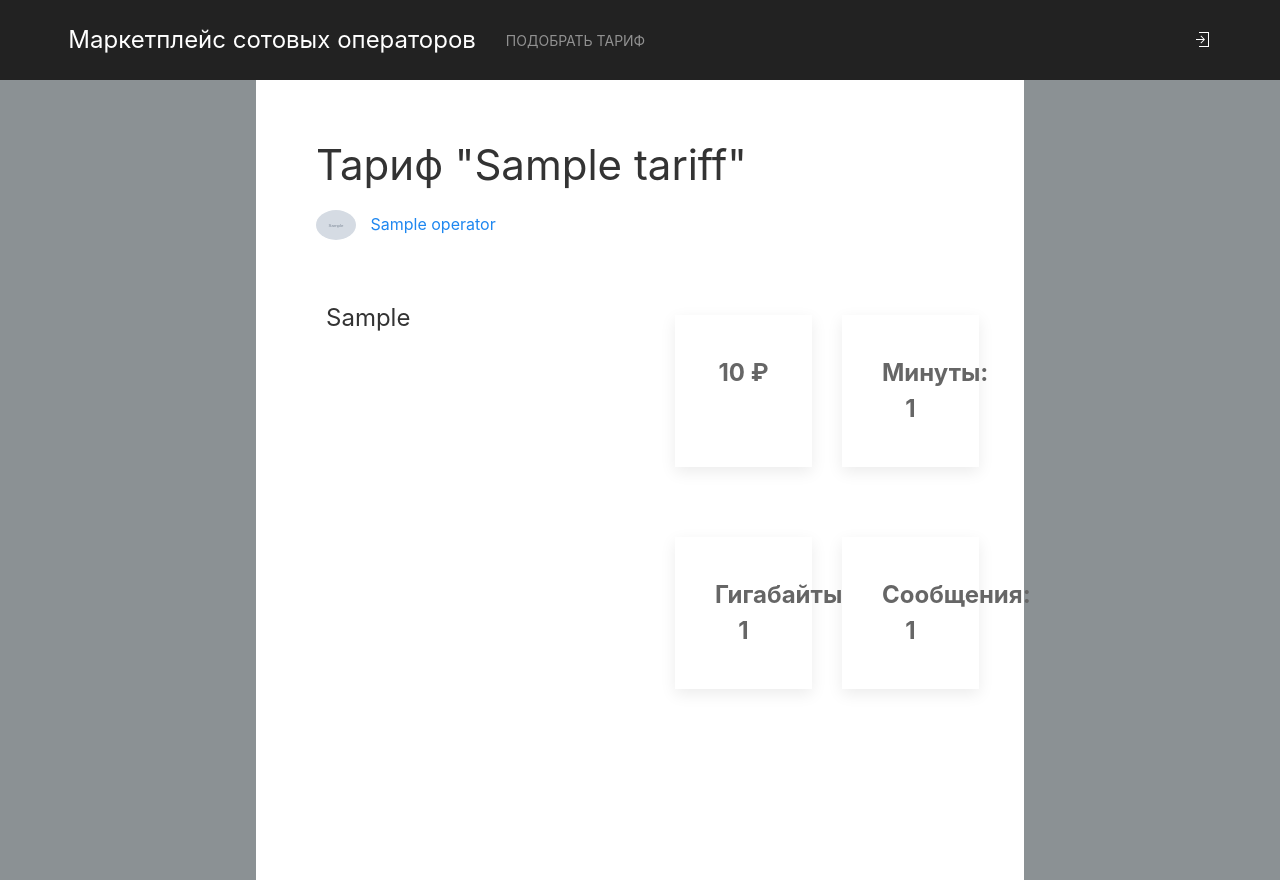
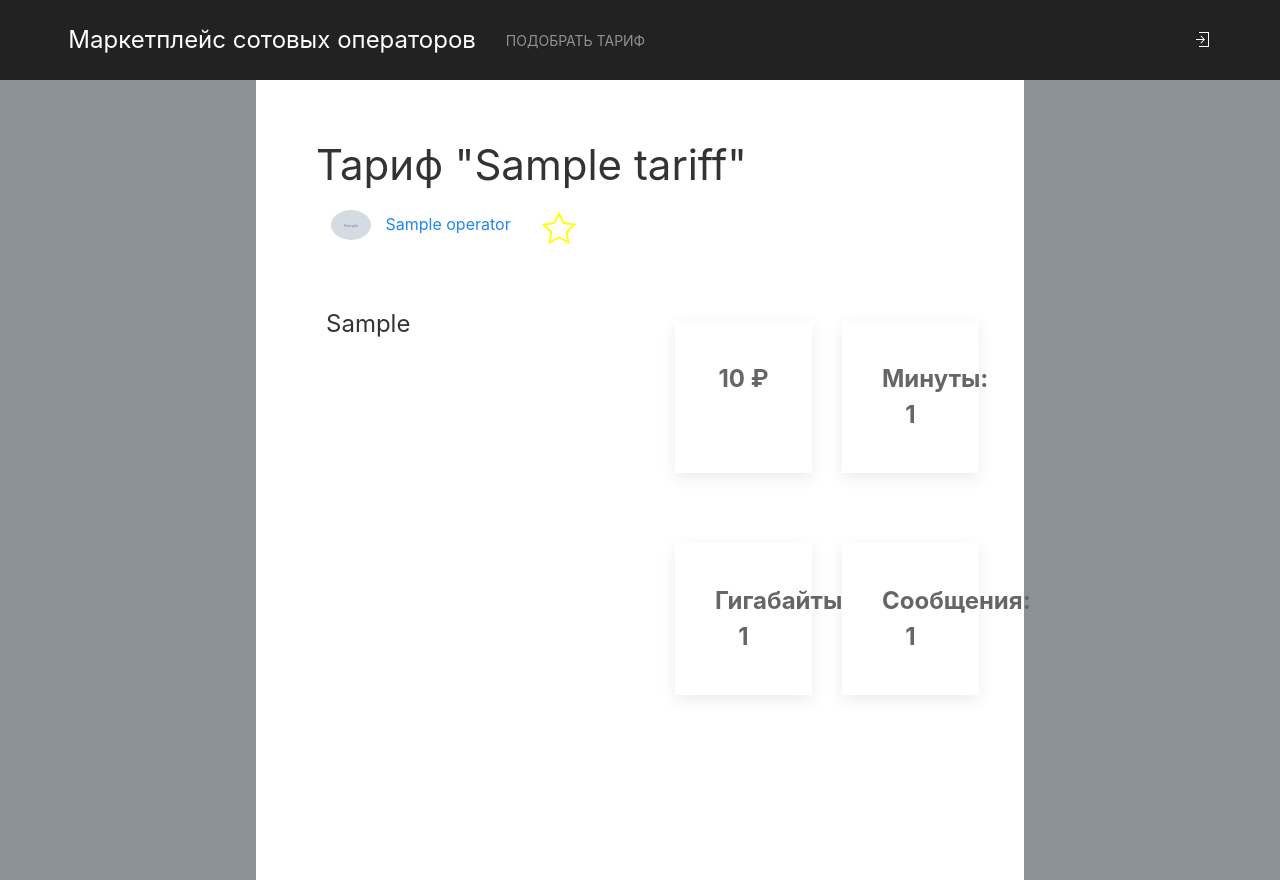
Before and after one commit to R0kko/marketplace-of-cellular-tariffs, a Django app: page /tariff/1/ in a window 1280 px wide. Run offline with Django 4.2, Linux system fonts and the light colour scheme; tables that the repository leaves empty hold one stand-in row (Sample ...).

Commit message:
added star

```diff
--- a/main/templates/profile.html
+++ b/main/templates/profile.html
@@ -16,11 +16,8 @@
     {% load static %}
     <div class="page_owner-information break-word uk-width-1-3@xl uk-width-5-6">
       <div>
-        <h1 class="uk-margin-small-bottom">
-            <a uk-tooltip="title: Редактировать профиль;" href="{% url 'edit_page' %}" uk-icon="icon: pencil; ratio: 1.5"></a>
-        </h1>
         <h1 class="uk-margin-small-top">
-            {{ page_owner.user.first_name }} {{ page_owner.user.last_name }} {{ page_owner.patronymic }}
+            {{ page_owner.user.first_name }} {{ page_owner.user.last_name }} {{ page_owner.patronymic }} <a uk-tooltip="title: Редактировать профиль;" href="{% url 'edit_page' %}" uk-icon="icon: pencil; ratio: 1.5"></a>
         </h1>
       </div>
 
--- a/main/templates/tariff_page.html
+++ b/main/templates/tariff_page.html
@@ -11,8 +11,18 @@
             <div class=" ">
                 <h1 class=" ">Тариф "{{ tariff.name }}"</h1>
                 {%  load static %}
-                <img class="uk-border-circle" width="40" height="40" src= "{%  static tariff.operator.icon.url %} ">
-                <a href="{{ tariff.operator.website_link }}" class="uk-margin-small-left">{{ tariff.operator.name }}</a>
+                <div uk-grid class="uk-grid-small">
+                    <div class="">
+                        <img class="uk-border-circle" width="40" height="40" src= "{%  static tariff.operator.icon.url %} ">
+                        <a href="{{ tariff.operator.website_link }}" class="uk-margin-small-left">{{ tariff.operator.name }}</a>
+                    </div>
+                    <div class="">
+                        <form action="{{ request.get_full_path }}" method="POST">
+                            {% csrf_token %}
+                            <button name="favorite" type="submit" uk-icon="icon: star; ratio: 1.8" style="color:yellow"></button>
+                        </form>
+                    </div>
+                </div>
             </div>
         </div>
         <div class="uk-child-width-1-2" uk-grid>
```
